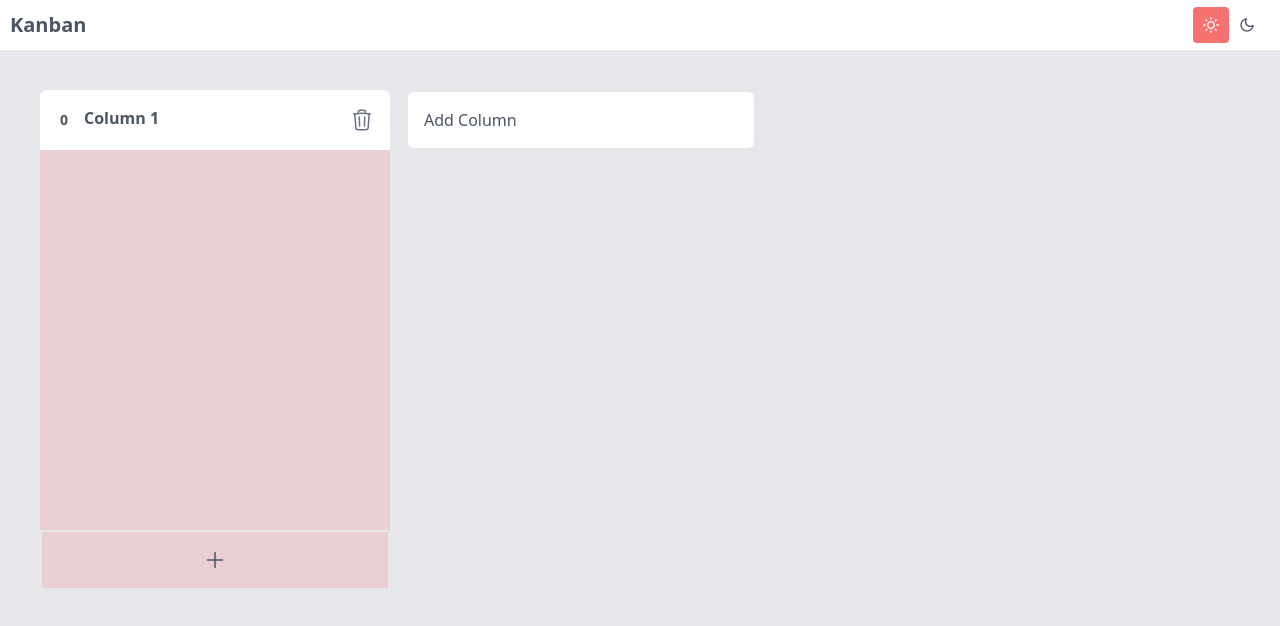
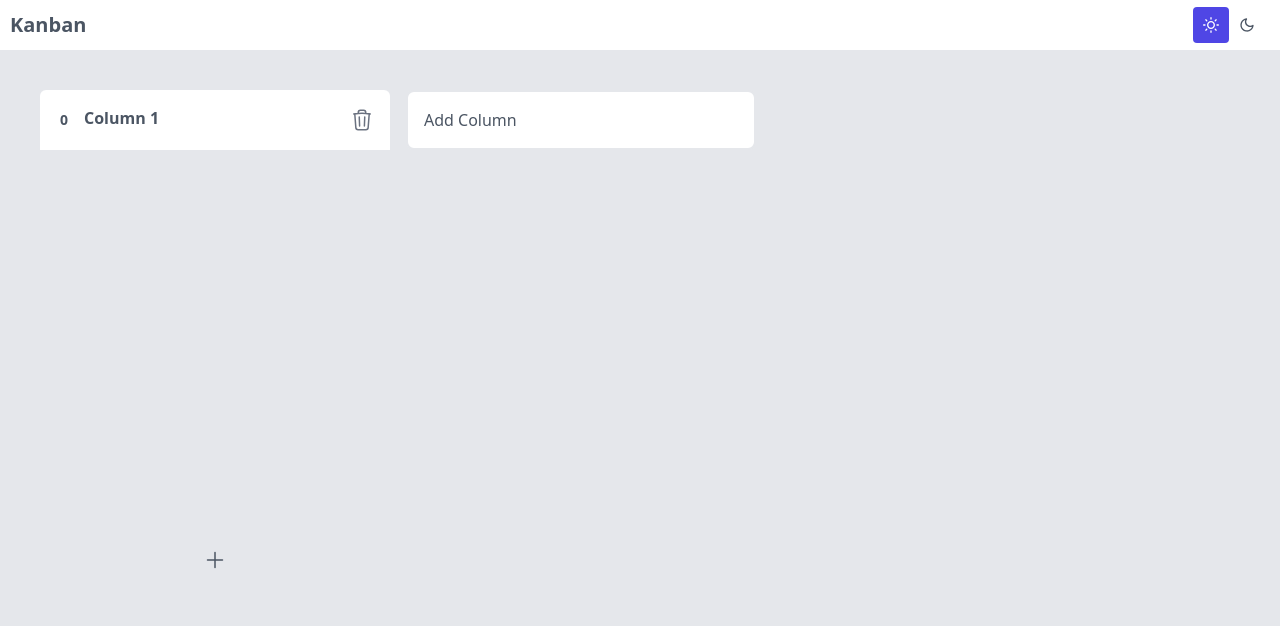
Before and after one commit to mustafa-khaled/Kanban-Task-Manager, a React (Vite) app: page / in a window 1280 px wide. Both pictures are taken after a click on the button "Add Column". Shown: the top 626 px of the page. Built offline with nearby package versions, Linux system fonts and the light colour scheme.

Commit message:
edit some styles

```diff
--- a/src/components/ColumnContainer.tsx
+++ b/src/components/ColumnContainer.tsx
@@ -50,21 +50,21 @@ export default function ColumnContainer(props: Props) {
       <div
         ref={setNodeRef}
         style={style}
-        className="bg-red-400 bg-opacity-[0.1] w-[350px] h-[500px] max-h-[500px] rounded-md flex flex-col"></div>
+        className="bg-secondary bg-opacity-[0.1] w-[350px] h-[500px] min-h-[500px] rounded-md flex flex-col"></div>
     );
 
   return (
     <div
       ref={setNodeRef}
       style={style}
-      className="bg-red-400 bg-opacity-[0.2] w-[350px] h-[500px] max-h-[500px] rounded-md flex flex-col">
+      className="bg-opacity-[0.2] w-[350px] h-[500px] max-h-[500px] rounded-md flex flex-col">
       {/* Column title */}
       <div
         {...attributes}
         {...listeners}
         onClick={() => setEditMode(true)}
         className="text-md h-[60px] cursor-grab rounded-md rounded-b-none p-3 font-bold
-      bg-secondary flex items-center justify-between">
+      bg-secondary  flex items-center justify-between">
         <div className="flex gap-2">
           <div className="flex justify-center items-center px-2 py-1 text-sm rounded-full">
             0
--- a/src/components/TaskCard.tsx
+++ b/src/components/TaskCard.tsx
@@ -39,7 +39,7 @@ export default function TaskCard({ task, deleteTask, updateTask }: Props) {
         ref={setNodeRef}
         style={style}
         className="opacity-30 bg-mainBackgroundColor p-2.5 h-[100px] min-h-[100px] items-center flex text-left
-        rounded-xl border-2 border-rose-500  cursor-grab relative"
+        rounded-xl border-2 border-colorBrand cursor-grab relative"
       />
     );
   }
@@ -52,7 +52,7 @@ export default function TaskCard({ task, deleteTask, updateTask }: Props) {
         {...attributes}
         {...listeners}
         className="bg-primary p-2.5 h-[100px] min-h-[100px] items-center text-left
-     rounded-xl hover:ring-2 hover:ring-inset hover:ring-rose-500 cursor-grab relative transition-all">
+     rounded-xl hover:ring-2 hover:ring-inset hover:ring-colorBrand cursor-grab relative transition-all">
         <textarea
           className="h-[90%] w-full resize-none border-none rounded bg-transparent focus:outline-none"
           value={task.content}
@@ -76,8 +76,8 @@ export default function TaskCard({ task, deleteTask, updateTask }: Props) {
       {...attributes}
       {...listeners}
       onClick={toggleEditMode}
-      className="bg-primary p-2.5 h-[100px] min-h-[100px] items-center text-left
-     rounded-xl hover:ring-2 hover:ring-inset hover:ring-rose-500 cursor-grab relative transition-all task"
+      className="bg-secondary p-2.5 h-[100px] min-h-[100px] items-center text-left
+     rounded-xl hover:ring-2 hover:ring-inset hover:ring-colorBrand cursor-grab relative transition-all task"
       onMouseEnter={() => setMouseIsOver(true)}
       onMouseLeave={() => setMouseIsOver(false)}>
       <p className="my-auto h-[90%] w-full overflow-y-auto overflow-x-hidden whitespace-pre-wrap">
@@ -86,7 +86,7 @@ export default function TaskCard({ task, deleteTask, updateTask }: Props) {
 
       {mouseIsOver && (
         <button
-          className="stroke-red-400 absolute right-4 top-1/2 translate-y-1/2"
+          className="stroke-colorBrand absolute right-4 top-1/2 translate-y-1/2"
           onClick={() => deleteTask(task.id)}>
           <svg
             xmlns="http://www.w3.org/2000/svg"
--- a/src/components/header/ToggleTheme.tsx
+++ b/src/components/header/ToggleTheme.tsx
@@ -19,8 +19,8 @@ export default function ToggleTheme() {
 
         <div className="shadow-card flex h-[46px] w-[82px] items-center justify-center rounded-md bg-white">
           <span
-            className={`flex h-9 w-9 items-center justify-center rounded ${
-              !isChecked ? "bg-red-400 text-white" : "text-body-color"
+            className={`flex h-9 w-9 items-center justify-center rounded  ${
+              !isChecked ? "bg-colorBrand text-white" : "text-body-color"
             }`}>
             <svg
               width="16"
@@ -44,7 +44,7 @@ export default function ToggleTheme() {
           </span>
           <span
             className={`flex h-9 w-9 items-center justify-center rounded ${
-              isChecked ? "bg-red-400 text-white" : "text-body-color"
+              isChecked ? "bg-colorBrand text-white" : "text-body-color"
             }`}>
             <svg
               width="16"
--- a/src/index.css
+++ b/src/index.css
@@ -54,3 +54,7 @@
 .task > ::-webkit-scrollbar-thumb {
   @apply bg-sky-500 rounded-xl;
 }
+
+body {
+  background-color: #4f46e5;
+}
--- a/tailwind.config.js
+++ b/tailwind.config.js
@@ -6,6 +6,8 @@ export default {
       colors: {
         primary: "var(--color-grey-50)",
         secondary: "var(--color-grey-0)",
+        colorBrand: "var(--color-brand-600)",
+        hoverBrand: "var(--color-brand-500)",
         borderColor: "var(--color-grey-100)",
         textColor: "var(--color-grey-600)",
         hoverText: "var( --color-grey-400)",
```
